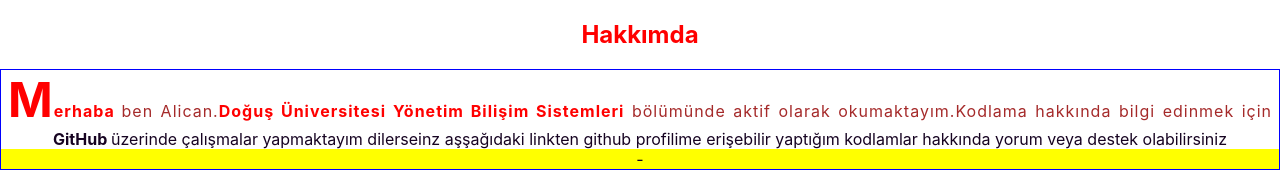
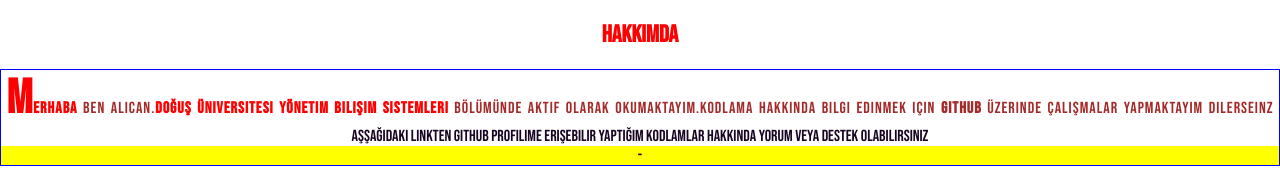
Before and after one commit to alicantarakci/testcode, a plain HTML site: page web-site-ep3.html in a window 1280 px wide. Shown: the top 184 px of the page. Drawn offline with Linux system fonts and the light colour scheme.

Commit message:
Fonts
Yazı stillerini internet üzerinde hazır olan yazıları kullanarak şekillerini görünüşünü ve boyutunu değiştirdik

```diff
--- a/boxmodel2.css
+++ b/boxmodel2.css
@@ -6,6 +6,7 @@
 
 body{
 	background: #f1f1f1;
+	font-family: 'Bebas Neue', cursive;
 }
 
 h2{
--- a/boxmodel2.html
+++ b/boxmodel2.html
@@ -2,6 +2,8 @@
   <head>
     <title>Blog</title>
     <link rel="stylesheet" href="boxmodel2.css" />
+    <link href="https://fonts.googleapis.com/css2?family=Bebas+Neue&display=swap" rel="stylesheet">
+    <!--Css ve html dosyası ayrı şekilde de denedim oluyor :) -->
   </head>
   <body>
     <div id="container">
--- a/web-site-ep3.html
+++ b/web-site-ep3.html
@@ -5,6 +5,8 @@
     <title>Benim Hakkımda Bilgi Almak İsterseniz</title> <!-- Burada ki amacımız Web site sekmesinde bulunan yere yazılacak yazı için bulunan alan -->
 
      <link rel="stylesheet" href="style.css">
+     <!--https://fonts.google.com/ üzerinden yazı fontu seçerek kullanabiliriz-->
+     <link href="https://fonts.googleapis.com/css2?family=Bebas+Neue&display=swap" rel="stylesheet">
 
     <meta charset="utf-8" />
     <meta http-equiv="Content-type" content="text/html; charset=utf-8" />
@@ -16,7 +18,7 @@
            /* background-image: url('https://i.hizliresim.com/diqfpuh.jpg'); */
           margin: 0;
           padding: 0;
-          font-family: -apple-system, system-ui, BlinkMacSystemFont, "Segoe UI", "Open Sans", "Helvetica Neue", Helvetica, Arial, sans-serif;
+          font-family: 'Bebas Neue', cursive;
 
 
       }
--- a/yeni-calisma.html
+++ b/yeni-calisma.html
@@ -8,6 +8,7 @@
     <link rel="stylesheet" href="yeni-calisma.css">
 </head>
 <body>
+    <i class="far fa-comment-dots"></i>
     <div id="container">
         <div id="blog-post-container">
             <div id="blog-post">
```
